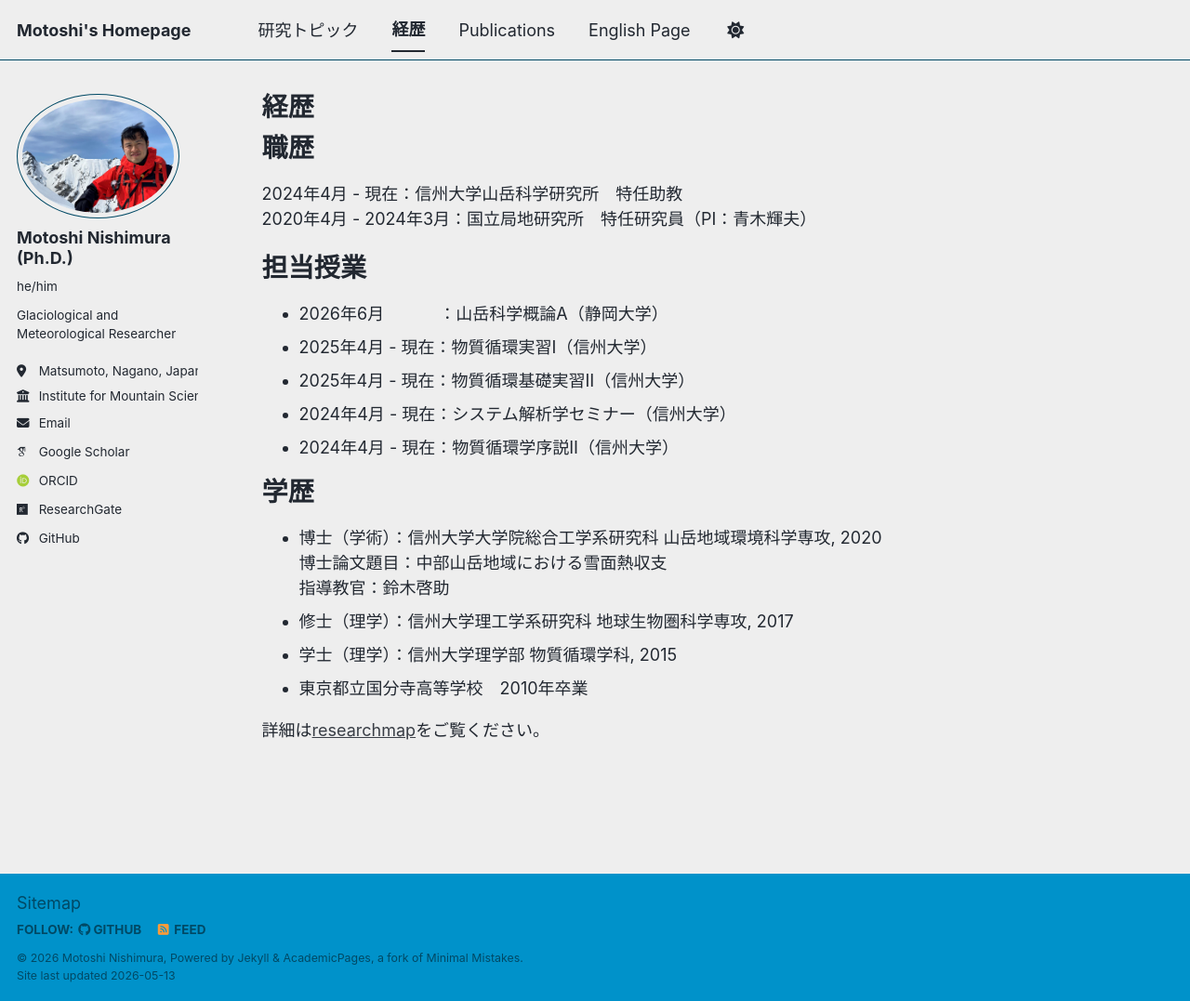
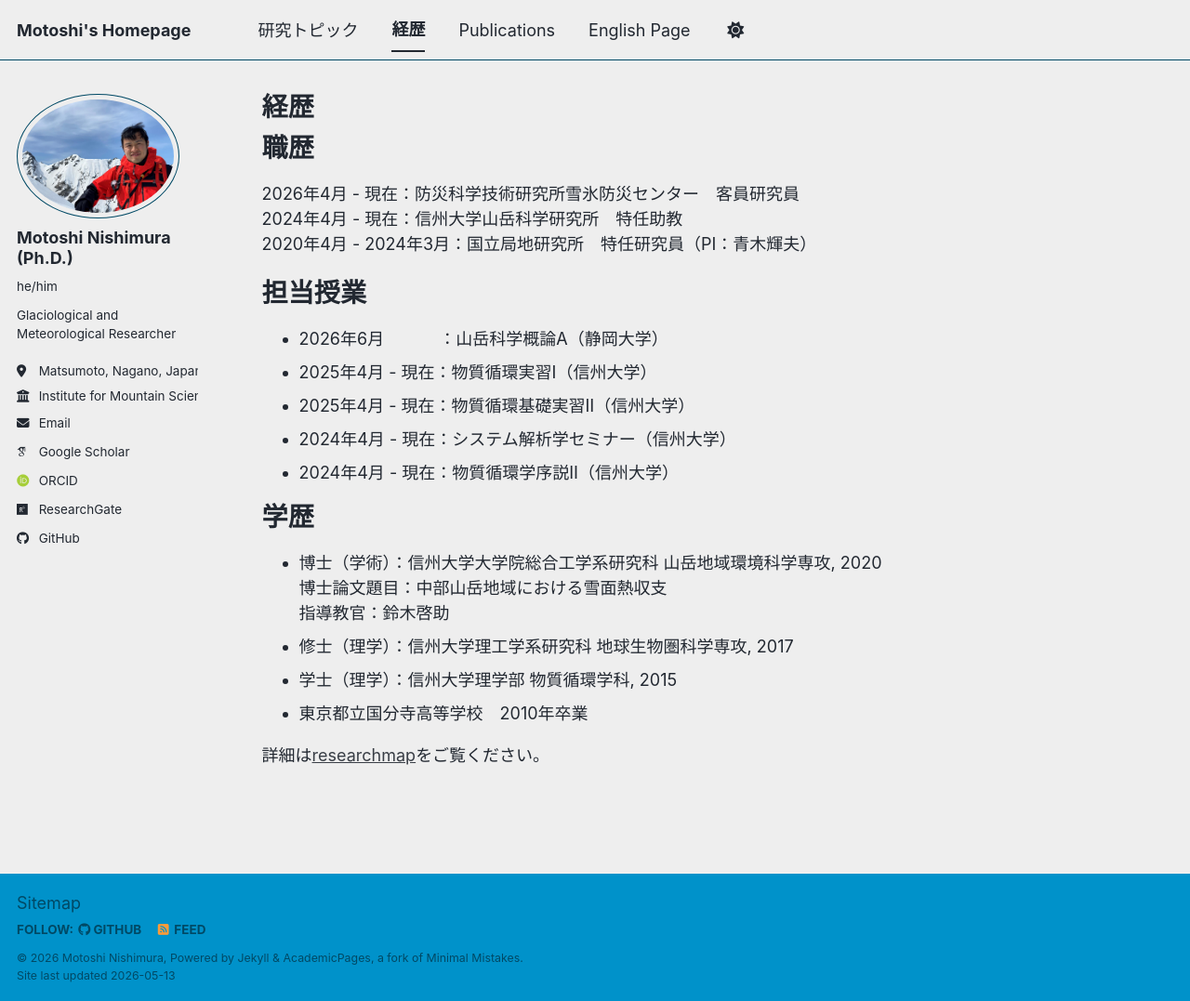
Before and after one commit to MotoshiNishimura/MotoshiNishimura.github.io, a Jekyll site: the page built from _pages/cv.md, in a window 1280 px wide and 1077 px high. Shown: the whole window at 93% size. Built offline with Jekyll 4.4.1, drawn with Linux system fonts in a browser that asks for light colours; some web fonts are replaced; a script bundle is joined from its source files by our own code; library files that are not in the unit come from our copies.

Commit message:
Update cv.md

```diff
--- a/_pages/cv.md
+++ b/_pages/cv.md
@@ -11,6 +11,7 @@ redirect_from:
 
 職歴
 ======
+2026年4月 - 現在：防災科学技術研究所雪氷防災センター　客員研究員<br>
 2024年4月 - 現在：信州大学山岳科学研究所　特任助教<br>
 2020年4月 - 2024年3月：国立局地研究所　特任研究員（PI：青木輝夫）
 
```
